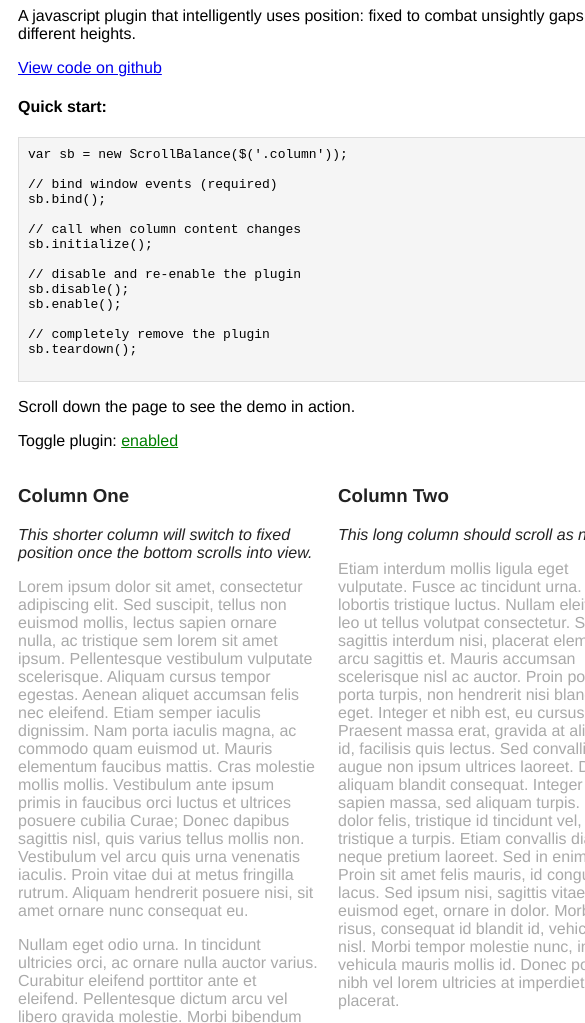
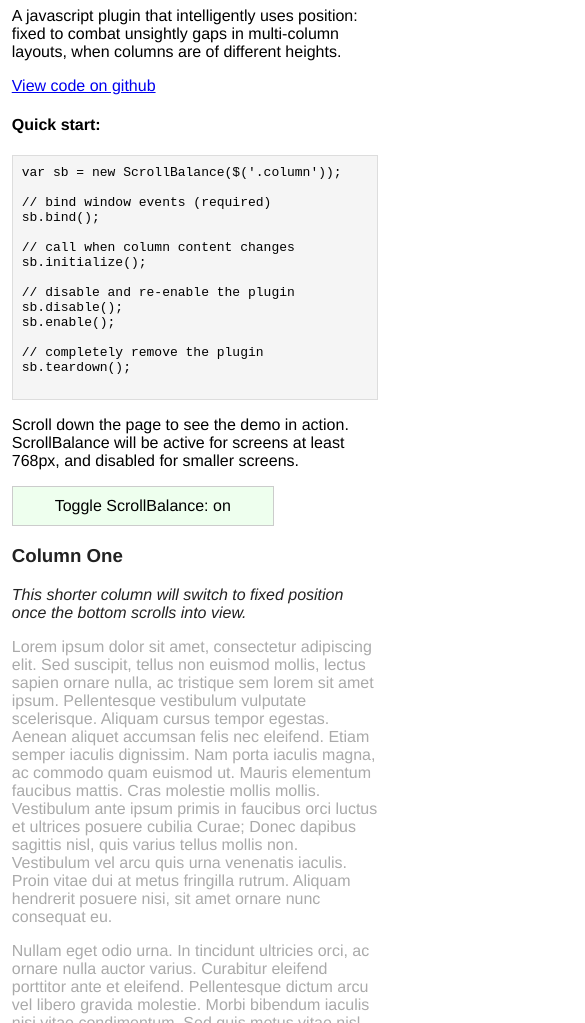
Before and after one commit to gregplaysguitar/ScrollBalance.js, a website: page index.html in a window 390 px wide. Shown: the part 73-1096 px from the top of the page, 585 px wide, since content can reach past the window. Drawn offline with nearby package versions, Linux system fonts and the light colour scheme; a script that the page names is missing.

Commit message:
Homepage update

```diff
--- a/index.html
+++ b/index.html
@@ -18,13 +18,13 @@
         font-family: helvetica, sans-serif;
       }
       #container {
-        width: 960px;
+        max-width: 960px;
         margin: 0 auto;
       }
       h1,
       .info {
-        margin-left: 10px;
-        margin-right: 10px;
+        margin-left: 1%;
+        margin-right: 1%;
       }
       a {
         cursor: pointer;
@@ -44,14 +44,33 @@
         color: #222;
       }
       .column {
-        width: 300px;
+        width: 31.33%;
         display: inline-block;
         vertical-align: top;
-        margin: 0 10px;
+        margin: 0 1%;
         color: #aaa;
       }
       .toggle {
-        color: green;
+        border: 1px solid #ccc;
+        background: #eee;
+        padding: 10px;
+        display: inline-block;
+        text-decoration: none;
+        min-width: 240px;
+        text-align: center;
+        background: #efe;
+      }
+      .toggle:hover {
+        text-decoration: underline;
+      }
+      .toggle::after {
+        content: ': on';
+      }
+      .toggle.disabled {
+        background: #fee;
+      }
+      .toggle.disabled::after {
+        content: ': off';
       }
       footer {
         margin: 0 10px 50px;
@@ -59,12 +78,20 @@
         min-height: 50vh;
       }
 
+      @media screen and (max-width: 767px) {
+        .column {
+          width: auto;
+          display: block;
+        }
+      }
     </style>
     <script type="text/javascript">
       $(function() {
         var cols = $('.wrap .column');
         var enabled = true;
-        var scrollbalance = new ScrollBalance(cols);
+        var scrollbalance = new ScrollBalance(cols, {
+          minwidth: 768
+        });
 
         // bind to scroll and resize events
         scrollbalance.bind();
@@ -81,14 +108,12 @@
           if (enabled) {
             enabled = false;
             scrollbalance.disable();
-            $('a.toggle span').text('disabled');
-            $('a.toggle').css('color', 'red');
+            $('a.toggle').addClass('disabled');
           }
           else {
             enabled = true;
             scrollbalance.enable();
-            $('a.toggle span').text('enabled');
-            $('a.toggle').css('color', 'green');
+            $('a.toggle').removeClass('disabled');
           }
         });
       });
@@ -126,11 +151,11 @@ sb.teardown();
       </pre>
 
       <p>
-        Scroll down the page to see the demo in action.
+        Scroll down the page to see the demo in action. ScrollBalance will be
+        active for screens at least 768px, and disabled for smaller screens.
       </p>
-      <p>
-        Toggle plugin: <a class="toggle"><span>enabled</span></a>
-      </p>
+      <a class="toggle">Toggle ScrollBalance</a>
+
     </section>
 
     <div class="wrap">
```
